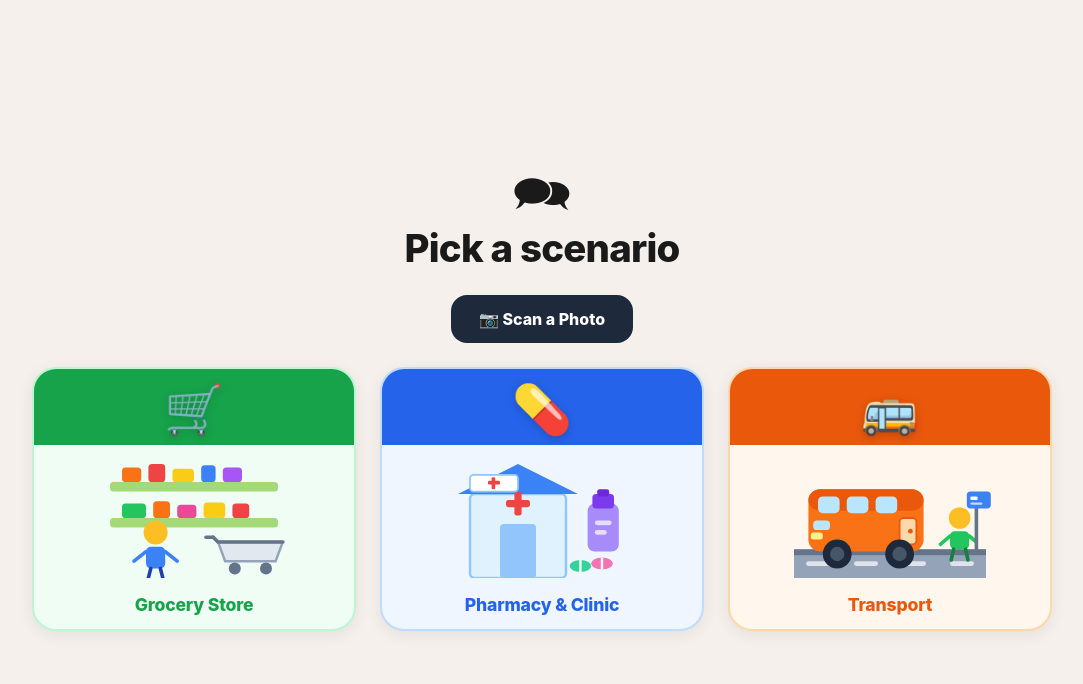
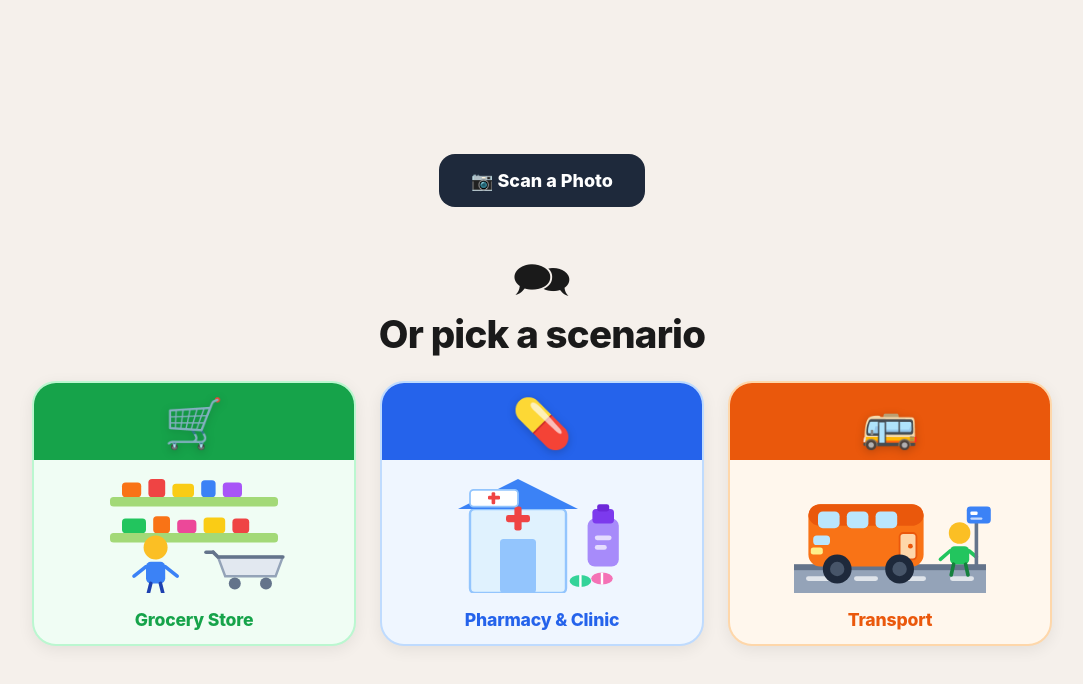
Before and after one commit to ruiqiqiu44/AI-Data-science-for-good, a React (Vite) app in the folder frontend/: page / in a window 1280 px wide. Shown: the top 684 px of the page, without its empty margins (98-1181 px from the left). Built offline with nearby package versions, Linux system fonts and the light colour scheme.

Commit message:
updated ui

```diff
--- a/frontend/src/App.tsx
+++ b/frontend/src/App.tsx
@@ -147,22 +147,31 @@ function App() {
 
   return (
     <div className="app">
-      <header className="app-header">
-        <span className="header-icon">🗪</span>
-        <h1 className="app-title">Pick a scenario</h1>
-      </header>
 
+      {/* Scan section */}
+      <div style={{ display: "flex", justifyContent: "center", marginBottom: 24 }}>
         <button
           onClick={() => navigate('/scan')}
           style={{
-          background: '#1e293b', color: '#fff', border: 'none',
-          borderRadius: 16, padding: '14px 28px',
-          fontSize: 16, fontWeight: 800, cursor: 'pointer',
+            background: '#1e293b',
+            color: '#fff',
+            border: 'none',
+            borderRadius: 16,
+            padding: '16px 32px',
+            fontSize: 18,
+            fontWeight: 800,
+            cursor: 'pointer',
           }}
         >
           📷 Scan a Photo
         </button>
+      </div>
 
+      {/* Scenario section */}
+      <header className="app-header">
+        <span className="header-icon">🗪</span>
+        <h1 className="app-title">Or pick a scenario</h1>
+      </header>
 
       <div className="scenario-grid">
         {scenarios.map((s) => (
@@ -186,6 +195,7 @@ function App() {
           </button>
         ))}
       </div>
+
     </div>
   )
 }
```
Lines whose indentation alone changed are shown as unchanged.
